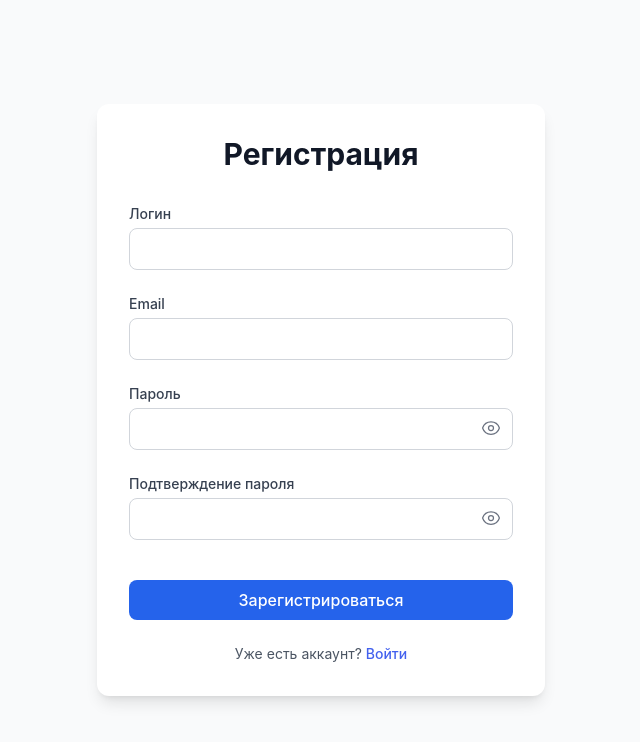
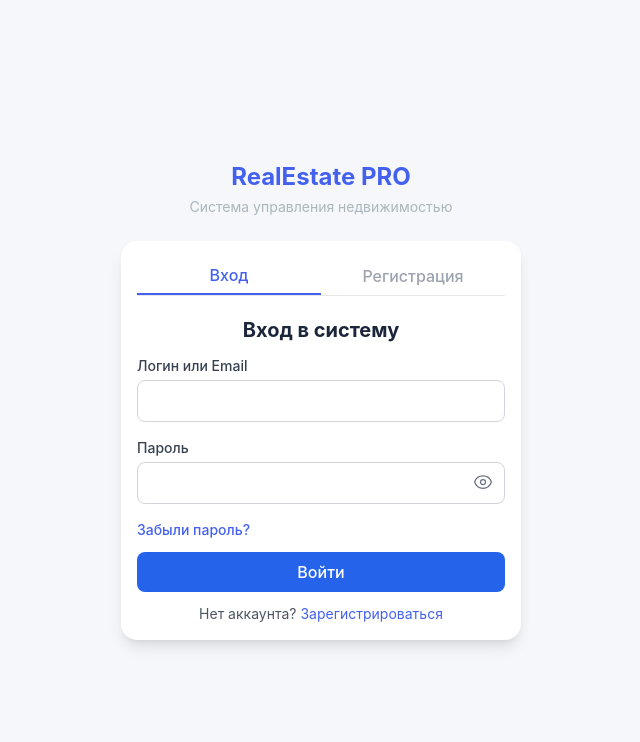
Before and after one commit to SerUKalinin/frontend_service, a React (Create React App) app: page /register in a window 1280 px wide. Shown: the top 742 px of the page, without its empty margins (319-959 px from the left). Built offline with nearby package versions, Linux system fonts and the light colour scheme; no server answers.

Commit message:
Добавление заголовка для страниц входа и регистрации

```diff
--- a/src/App.tsx
+++ b/src/App.tsx
@@ -3,8 +3,7 @@ import { BrowserRouter, Routes, Route, Navigate } from 'react-router-dom';
 import { ToastContainer } from 'react-toastify';
 import 'react-toastify/dist/ReactToastify.css';
 
-import LoginForm from './components/auth/LoginForm';
-import RegisterForm from './components/auth/RegisterForm';
+import AuthCard from './components/auth/AuthCard';
 import { VerifyEmailForm } from './components/auth/VerifyEmailForm';
 import ForgotPasswordForm from './components/auth/ForgotPasswordForm';
 import ResetPasswordForm from './components/auth/ResetPasswordForm';
@@ -14,10 +13,10 @@ import ProtectedRoute from './components/auth/ProtectedRoute';
 const App: React.FC = () => {
   return (
     <BrowserRouter>
-      <div className="min-h-screen bg-gray-50">
+      <div>
         <Routes>
-          <Route path="/login" element={<LoginForm />} />
-          <Route path="/register" element={<RegisterForm />} />
+          <Route path="/login" element={<AuthCard />} />
+          <Route path="/register" element={<AuthCard />} />
           <Route path="/verify-email" element={<VerifyEmailForm />} />
           <Route path="/forgot-password" element={<ForgotPasswordForm />} />
           <Route path="/reset-password" element={<ResetPasswordForm />} />
--- /dev/null
+++ b/src/components/auth/AuthCard.tsx
@@ -0,0 +1,48 @@
+import React, { useState, useEffect } from 'react';
+import LoginForm from './LoginForm';
+import RegisterForm from './RegisterForm';
+
+const AuthCard: React.FC = () => {
+  const [tab, setTab] = useState<'login' | 'register'>('login');
+
+  useEffect(() => {
+    const handler = (e: Event) => {
+      const customEvent = e as CustomEvent;
+      if (customEvent.detail === 'login' || customEvent.detail === 'register') {
+        setTab(customEvent.detail);
+      }
+    };
+    window.addEventListener('switch-auth-tab', handler);
+    return () => window.removeEventListener('switch-auth-tab', handler);
+  }, []);
+
+  return (
+    <div className="min-h-screen bg-[#f5f7fa] flex flex-col items-center justify-center p-4">
+      <div className="mb-6 text-center">
+        <h1 className="text-[#4361ee] text-2xl font-bold mb-1">RealEstate PRO</h1>
+        <p className="text-[#adb5bd] text-sm">Система управления недвижимостью</p>
+      </div>
+      <div className="w-full max-w-[400px] bg-white rounded-2xl shadow-lg p-4 animate-[fadeIn_0.5s_ease]">
+        <div className="flex border-b border-gray-200 mb-4">
+          <button
+            className={`flex-1 py-1.5 text-base font-medium transition-colors ${tab === 'login' ? 'text-[#4361ee] border-b-2 border-[#4361ee] bg-white' : 'text-gray-400'}`}
+            onClick={() => setTab('login')}
+          >
+            Вход
+          </button>
+          <button
+            className={`flex-1 py-1.5 text-base font-medium transition-colors ${tab === 'register' ? 'text-[#4361ee] border-b-2 border-[#4361ee] bg-white' : 'text-gray-400'}`}
+            onClick={() => setTab('register')}
+          >
+            Регистрация
+          </button>
+        </div>
+        <div className="pt-1 pb-0">
+          {tab === 'login' ? <LoginForm /> : <RegisterForm />}
+        </div>
+      </div>
+    </div>
+  );
+};
+
+export default AuthCard;
--- a/src/components/auth/LoginForm.tsx
+++ b/src/components/auth/LoginForm.tsx
@@ -32,10 +32,9 @@ const LoginForm: React.FC = () => {
   };
 
   return (
-    <div className="auth-container">
-      <div className="auth-card">
-        <h2 className="auth-title">Вход в систему</h2>
-        <form onSubmit={handleSubmit(onSubmit)} className="space-y-6">
+    <>
+      <h2 className="text-xl font-bold text-center mb-3 text-[#1b263b]">Вход в систему</h2>
+      <form onSubmit={handleSubmit(onSubmit)} className="space-y-3">
         <Input
           id="username"
           label="Логин или Email"
@@ -43,7 +42,6 @@ const LoginForm: React.FC = () => {
           error={errors.username?.message}
           {...register('username')}
         />
-
         <div className="relative">
           <Input
             id="password"
@@ -69,13 +67,11 @@ const LoginForm: React.FC = () => {
             )}
           </button>
         </div>
-
         <div className="flex items-center justify-between">
-            <Link to="/forgot-password" className="auth-link text-sm">
+          <a href="/forgot-password" className="auth-link text-sm">
             Забыли пароль?
-            </Link>
+          </a>
         </div>
-
         <Button
           type="submit"
           isLoading={isSubmitting}
@@ -83,16 +79,14 @@ const LoginForm: React.FC = () => {
         >
           Войти
         </Button>
-
-          <p className="auth-subtitle">
+        <p className="auth-subtitle text-center">
           Нет аккаунта?{' '}
-            <Link to="/register" className="auth-link">
+          <span className="text-[#4361ee] cursor-pointer" onClick={() => window.dispatchEvent(new CustomEvent('switch-auth-tab', { detail: 'register' }))}>
             Зарегистрироваться
-            </Link>
+          </span>
         </p>
       </form>
-      </div>
-    </div>
+    </>
   );
 };
 
--- a/src/components/auth/RegisterForm.tsx
+++ b/src/components/auth/RegisterForm.tsx
@@ -47,10 +47,9 @@ const RegisterForm: React.FC = () => {
   };
 
   return (
-    <div className="auth-container">
-      <div className="auth-card">
-        <h2 className="auth-title">Регистрация</h2>
-        <form onSubmit={handleSubmit(onSubmit)} className="space-y-6">
+    <>
+      <h2 className="text-xl font-bold text-center mb-3 text-[#1b263b]">Регистрация</h2>
+      <form onSubmit={handleSubmit(onSubmit)} className="space-y-3">
         <Input
           id="username"
           label="Логин"
@@ -58,7 +57,6 @@ const RegisterForm: React.FC = () => {
           error={errors.username?.message}
           {...register('username')}
         />
-
         <Input
           id="email"
           label="Email"
@@ -66,7 +64,6 @@ const RegisterForm: React.FC = () => {
           error={errors.email?.message}
           {...register('email')}
         />
-
         <div className="relative">
           <Input
             id="password"
@@ -92,7 +89,6 @@ const RegisterForm: React.FC = () => {
             )}
           </button>
         </div>
-
         <div className="relative">
           <Input
             id="confirmPassword"
@@ -118,7 +114,6 @@ const RegisterForm: React.FC = () => {
             )}
           </button>
         </div>
-
         <Button
           type="submit"
           isLoading={isSubmitting}
@@ -126,16 +121,14 @@ const RegisterForm: React.FC = () => {
         >
           Зарегистрироваться
         </Button>
-
-          <p className="auth-subtitle">
+        <p className="auth-subtitle text-center">
           Уже есть аккаунт?{' '}
-            <Link to="/login" className="auth-link">
+          <span className="text-[#4361ee] cursor-pointer" onClick={() => window.dispatchEvent(new CustomEvent('switch-auth-tab', { detail: 'login' }))}>
             Войти
-            </Link>
+          </span>
         </p>
       </form>
-      </div>
-    </div>
+    </>
   );
 };
 
```
Lines whose indentation alone changed are shown as unchanged.
